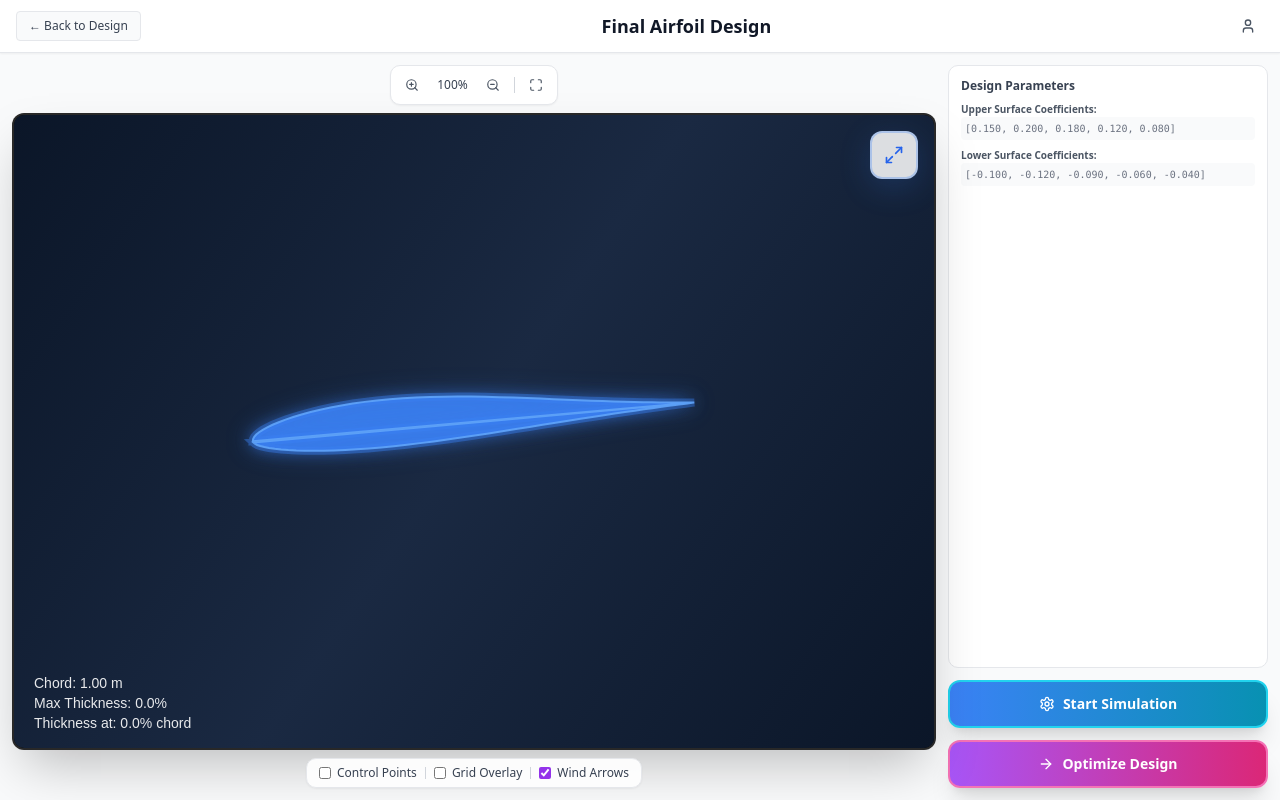
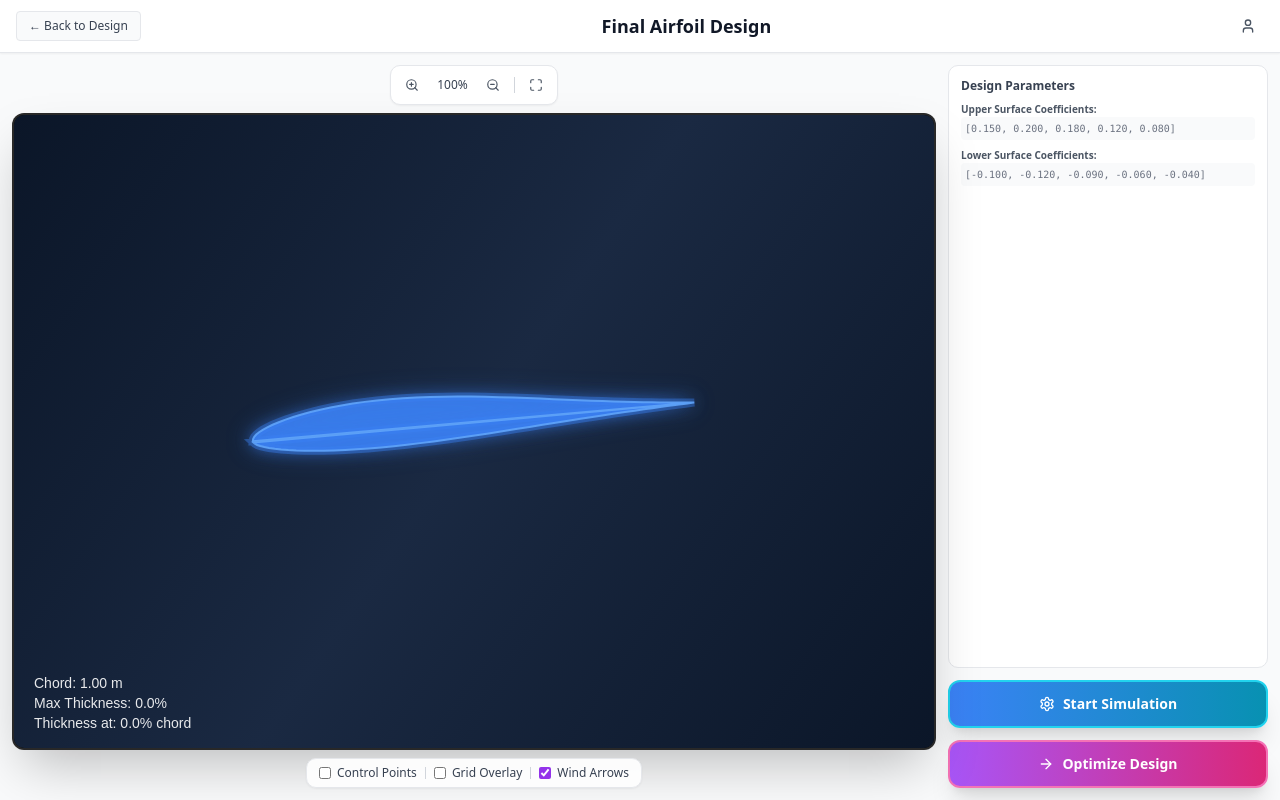
Before and after one commit to FYP-M4-Fluid-Simulator/Frontend-Code, a Next.js app: page /finalize in a window 1280 px wide. Built offline with nearby package versions, Linux system fonts and the light colour scheme.

Commit message:
remove fullscreen options from airfoil canvas and turbine

```diff
--- a/src/app/design/page.tsx
+++ b/src/app/design/page.tsx
@@ -794,7 +794,6 @@ export default function DesignPage() {
                 showPressureField={showPressureField}
                 showVectorField={showVectorField}
                 onCoefficientChange={updateCSTCoefficient}
-                allowFullScreen={true}
                 designMode={true}
                 onControlPointDragStart={handleControlPointDragStart}
                 onControlPointDragEnd={handleControlPointDragEnd}
--- a/src/app/optimize/page.tsx
+++ b/src/app/optimize/page.tsx
@@ -1031,7 +1031,6 @@ export default function OptimizePage() {
                   showPressureField={false}
                   showVectorField={true}
                   onCoefficientChange={updateCSTCoefficient}
-                  allowFullScreen={true}
                   designMode={false}
                 />
               </div>
--- a/src/app/turbine/page.tsx
+++ b/src/app/turbine/page.tsx
@@ -18,7 +18,6 @@ export default function TurbinePage() {
   const router = useRouter();
 
   // Turbine state
-  const [turbineFullscreen, setTurbineFullscreen] = useState(false);
   const [liftToDragRatio, setLiftToDragRatio] = useState(45.0);
 
   // Load L/D ratio from sessionStorage if available
@@ -34,10 +33,6 @@ export default function TurbinePage() {
       setLiftToDragRatio(results.liftToDragRatio || 36.5);
     }
   }, []);
-
-  const handleResetView = () => {
-    setTurbineFullscreen(false);
-  };
 
   const handleExportResults = () => {
     const results = {
@@ -73,14 +68,6 @@ export default function TurbinePage() {
           >
             <ArrowLeft className="w-3.5 h-3.5" />
             Back to Design
-          </button>
-
-          <button
-            onClick={handleResetView}
-            className="flex items-center gap-1.5 px-3 py-1.5 bg-white hover:bg-blue-50 border border-gray-300 hover:border-blue-400 rounded-lg transition-all text-xs font-semibold text-gray-700 hover:text-blue-600"
-          >
-            <RotateCcw className="w-3.5 h-3.5" />
-            Reset View
           </button>
 
           <button
@@ -202,28 +189,11 @@ export default function TurbinePage() {
           </div>
         </div>
 
-        {/* Fullscreen Toggle */}
-        <div className="absolute top-4 left-4 z-30">
-          <button
-            onClick={() => setTurbineFullscreen(!turbineFullscreen)}
-            className="flex items-center gap-2 px-4 py-2.5 bg-white/90 backdrop-blur-md hover:bg-white border border-gray-300 hover:border-green-400 rounded-lg transition-all text-xs font-bold shadow-lg"
-          >
-            <Maximize2 className="w-4 h-4" />
-            <span>
-              {turbineFullscreen ? "Exit Fullscreen" : "Fullscreen View"}
-            </span>
-          </button>
-        </div>
-
         {/* Turbine Component */}
         <div className="flex-1 relative">
           <div className="absolute inset-4 rounded-xl shadow-2xl overflow-hidden border-2 border-gray-300">
             <ProfessionalTurbine
               liftToDragRatio={liftToDragRatio}
-              isFullscreen={turbineFullscreen}
-              onToggleFullscreen={() =>
-                setTurbineFullscreen(!turbineFullscreen)
-              }
             />
           </div>
         </div>
--- a/src/components/InteractiveAirfoilCanvas.tsx
+++ b/src/components/InteractiveAirfoilCanvas.tsx
@@ -32,7 +32,6 @@ interface InteractiveAirfoilCanvasProps {
     index: number,
     value: number,
   ) => void;
-  allowFullScreen: boolean;
   designMode?: boolean; // NEW: flag for design mode
   onControlPointDragStart?: () => void;
   onControlPointDragEnd?: () => void;
@@ -53,7 +52,6 @@ export function InteractiveAirfoilCanvas({
   showPressureField,
   showVectorField,
   onCoefficientChange,
-  allowFullScreen,
   designMode = false,
   onControlPointDragStart,
   onControlPointDragEnd,
@@ -63,7 +61,6 @@ export function InteractiveAirfoilCanvas({
   const containerRef = useRef<HTMLDivElement>(null);
   const canvasRef = useRef<HTMLCanvasElement>(null);
   const overlayRef = useRef<SVGSVGElement>(null);
-  const [isFullScreen, setIsFullScreen] = useState(false);
   const [draggedPoint, setDraggedPoint] = useState<ControlPoint | null>(null);
   const [controlPoints, setControlPoints] = useState<ControlPoint[]>([]);
   const animationFrameRef = useRef<number>();
@@ -769,67 +766,13 @@ export function InteractiveAirfoilCanvas({
     setDraggedPoint(null);
   };
 
-  const toggleFullScreen = () => {
-    if (!containerRef.current) return;
-
-    try {
-      if (!isFullScreen) {
-        // Request fullscreen on document body for better compatibility
-        if (document.documentElement.requestFullscreen) {
-          document.documentElement
-            .requestFullscreen()
-            .then(() => {
-              setIsFullScreen(true);
-            })
-            .catch((err) => {
-              console.warn("Fullscreen request failed:", err);
-              setIsFullScreen(true); // Fallback visual state
-            });
-        } else {
-          // Fallback for browsers without fullscreen API
-          setIsFullScreen(true);
-        }
-      } else {
-        // Exit fullscreen
-        if (document.fullscreenElement) {
-          document
-            .exitFullscreen()
-            .then(() => {
-              setIsFullScreen(false);
-            })
-            .catch((err) => {
-              console.warn("Exit fullscreen failed:", err);
-              setIsFullScreen(false);
-            });
-        } else {
-          setIsFullScreen(false);
-        }
-      }
-    } catch (error) {
-      console.warn("Fullscreen not supported or blocked:", error);
-      setIsFullScreen(!isFullScreen);
-    }
-  };
-
-  useEffect(() => {
-    const handleFullScreenChange = () => {
-      setIsFullScreen(!!document.fullscreenElement);
-    };
-
-    document.addEventListener("fullscreenchange", handleFullScreenChange);
-    return () =>
-      document.removeEventListener("fullscreenchange", handleFullScreenChange);
-  }, []);
 
   return (
     <div
       ref={containerRef}
-      className={`relative w-full h-full ${isFullScreen && !document.fullscreenElement ? "fixed inset-0 z-[9999] bg-gray-900" : ""}`}
+      className={`relative w-full h-full`}
       style={{
-        backgroundColor:
-          isFullScreen && !document.fullscreenElement
-            ? "#0B1628"
-            : "transparent",
+        backgroundColor: "transparent",
         minWidth: 0,
         minHeight: 0,
       }}
@@ -986,35 +929,6 @@ export function InteractiveAirfoilCanvas({
             </g>
           ))}
       </svg>
-
-      {/* Glassmorphism Full-screen toggle */}
-      {allowFullScreen && (
-        <motion.button
-          onClick={toggleFullScreen}
-          className="absolute top-4 right-4 p-3 rounded-xl shadow-2xl transition-all z-10 backdrop-blur-md"
-          style={{
-            background: "rgba(255, 255, 255, 0.85)",
-            border: "2px solid rgba(59, 130, 246, 0.3)",
-            boxShadow: "0 8px 32px rgba(59, 130, 246, 0.2)",
-          }}
-          whileHover={{
-            scale: 1.05,
-            boxShadow: "0 12px 48px rgba(59, 130, 246, 0.4)",
-            borderColor: "#3b82f6",
-          }}
-          whileTap={{ scale: 0.95 }}
-          initial={false}
-          animate={isFullScreen ? { rotate: 180 } : { rotate: 0 }}
-          transition={{ type: "spring", stiffness: 300, damping: 20 }}
-          title={isFullScreen ? "Exit Full Screen" : "Enter Full Screen"}
-        >
-          {isFullScreen ? (
-            <Minimize2 className="w-5 h-5 text-blue-600" />
-          ) : (
-            <Maximize2 className="w-5 h-5 text-blue-600" />
-          )}
-        </motion.button>
-      )}
     </div>
   );
 }
--- a/src/components/ProfessionalTurbine.tsx
+++ b/src/components/ProfessionalTurbine.tsx
@@ -5,14 +5,10 @@ import { Maximize2, Minimize2 } from "lucide-react";
 
 interface ProfessionalTurbineProps {
   liftToDragRatio: number;
-  isFullscreen: boolean;
-  onToggleFullscreen: () => void;
 }
 
 export function ProfessionalTurbine({
   liftToDragRatio,
-  isFullscreen,
-  onToggleFullscreen,
 }: ProfessionalTurbineProps) {
   const canvasRef = useRef<HTMLCanvasElement>(null);
   const rotationRef = useRef(0);
@@ -464,7 +460,7 @@ export function ProfessionalTurbine({
 
   return (
     <div
-      className={`flex-1 flex items-center justify-center bg-[#0a0e1a] relative ${isFullscreen ? "fixed inset-0 z-50" : ""}`}
+      className={`flex-1 flex items-center justify-center bg-[#0a0e1a] relative}`}
     >
       <canvas
         ref={canvasRef}
@@ -472,17 +468,6 @@ export function ProfessionalTurbine({
         height={800}
         className="max-w-full max-h-full"
       />
-      <button
-        onClick={onToggleFullscreen}
-        className="absolute top-4 right-4 p-2 bg-gray-800/90 hover:bg-gray-700 text-white rounded-lg shadow-lg transition-colors border border-gray-600"
-        title={isFullscreen ? "Exit Fullscreen" : "Fullscreen"}
-      >
-        {isFullscreen ? (
-          <Minimize2 className="w-5 h-5" />
-        ) : (
-          <Maximize2 className="w-5 h-5" />
-        )}
-      </button>
     </div>
   );
 }
```
